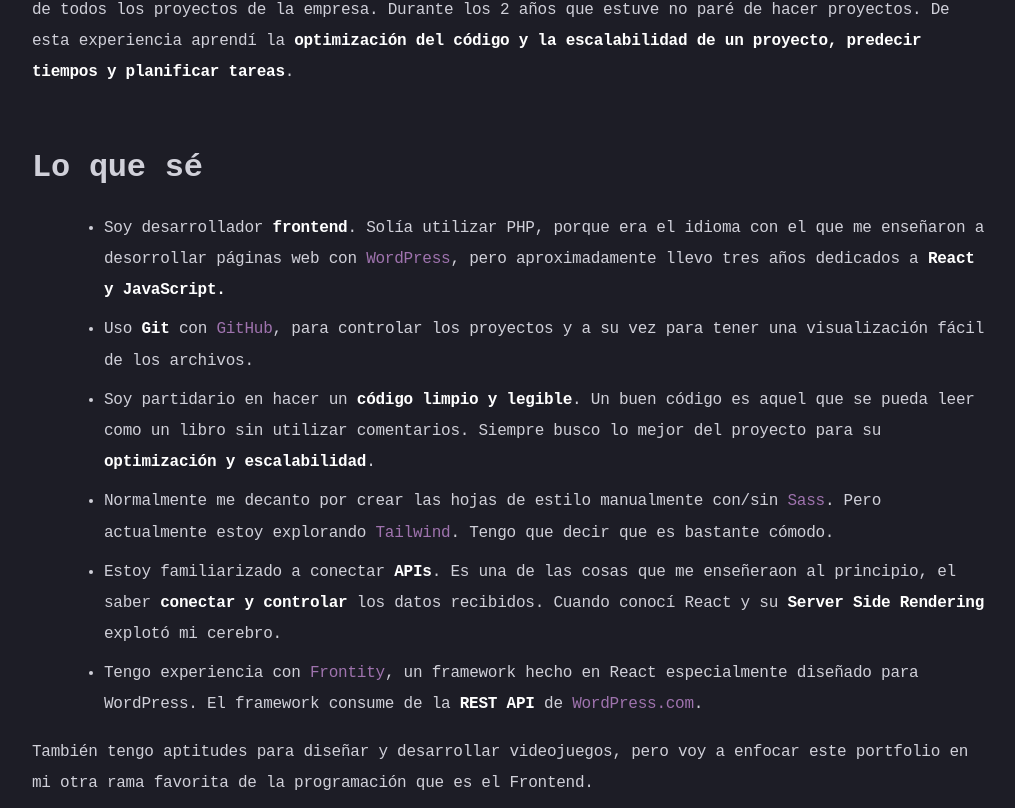
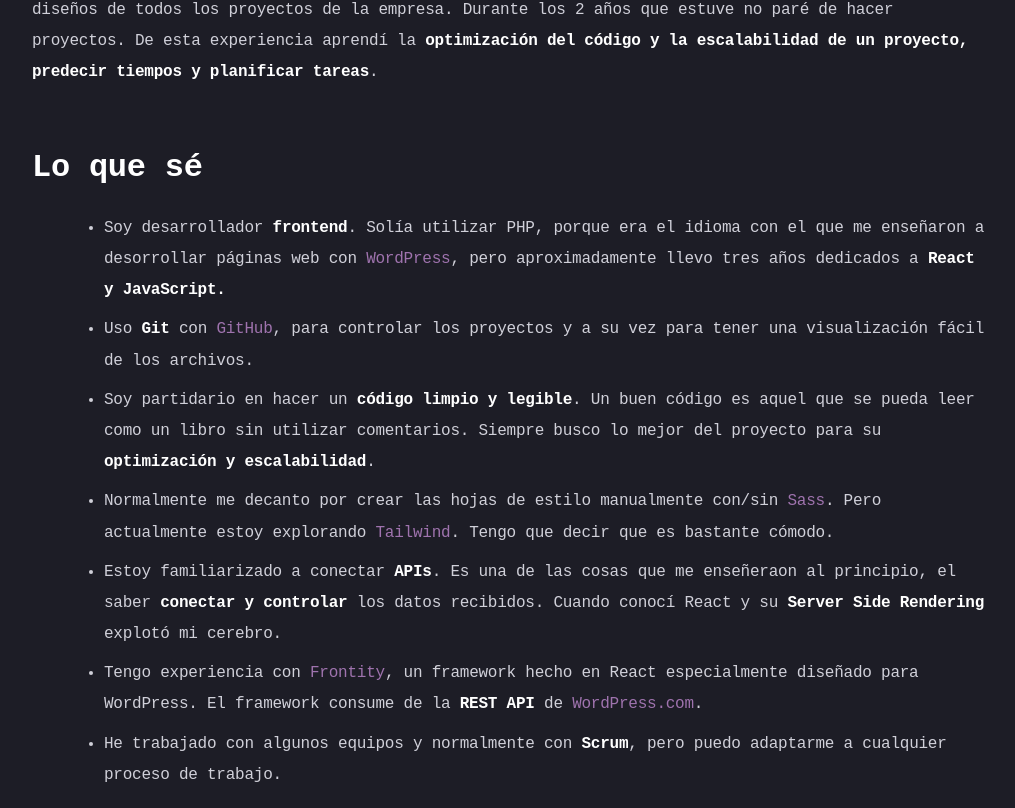
Before and after one commit to Hecater88/portfolio, a React (Create React App) app: page / in a window 1280 px wide. Shown: the part 1292-2100 px from the top of the page, without its empty margins (128-1143 px from the left). Built offline with nearby package versions, Linux system fonts and the light colour scheme.

Commit message:
Fix details

```diff
--- a/src/App.css
+++ b/src/App.css
@@ -43,7 +43,9 @@
   line-height: 1.95;
   margin: 0.5rem 0 0 2rem;
 }
-
+h3 {
+  color: #ffffff;
+}
 .title {
   margin: 0;
   margin-bottom: 16px;
@@ -134,12 +136,12 @@
   ul {
     padding-left: 0px;
   }
-  .container-header{
+  .container-header {
     justify-content: left;
   }
   .ul-header li {
     margin: 1rem 1rem;
-}
+  }
   .div-row-header {
     flex-direction: column;
     padding: 1.5rem 0 2rem 0;
--- a/src/components/current-projects.js
+++ b/src/components/current-projects.js
@@ -1,7 +1,7 @@
 function CurrentProjects() {
   return (
     <div>
-      <h3>Lo que estoy haciendo ahora</h3>
+      <h3>Actualmente trabajando en</h3>
       <ul>
         <li>
           <a href="https://github.com/Hecater88/TowerDefense" target="_blank" rel="noreferrer">
@@ -20,9 +20,10 @@
           <a href="https://github.com/Hecater88/portfolio" target="_blank" rel="noreferrer">
             Añadir juegos a este porfolio
           </a>
-          : Un juego en primera persona donde el suelo de tu casa es lava.
+          : Estoy experimentando si juegos hechos con Unity funcionan con React.
         </li>
       </ul>
+      <p>Estoy desarrollayando algunos juegos que tenia en la lista de hace mucho tiempo.</p>
     </div>
   );
 }
--- a/src/components/experience.js
+++ b/src/components/experience.js
@@ -57,7 +57,7 @@
         <a href="https://www.linkedin.com/company/isabellatech" target="_blank" rel="noreferrer">
           IsabellaTech
         </a>{" "}
-        me contratara como diseñador Frontend para desarrollar los diseños de
+        me contratara como programador Frontend para desarrollar los diseños de
         todos los proyectos de la empresa. Durante los 2 años que estuve no paré
         de hacer proyectos. De esta experiencia aprendí la{" "}
         <strong>
--- a/src/components/skills.js
+++ b/src/components/skills.js
@@ -58,8 +58,18 @@
           </a>
           .
         </li>
+
+        <li>
+          He trabajado con algunos equipos y normalmente con{" "}
+          <strong>Scrum</strong>, pero puedo adaptarme a cualquier proceso de
+          trabajo.
+        </li>
       </ul>
-      <p>También tengo aptitudes para diseñar y desarrollar videojuegos, pero voy a enfocar este portfolio en mi otra rama favorita de la programación que es el Frontend.</p>
+      <p>
+        También tengo aptitudes para diseñar y desarrollar videojuegos, pero voy
+        a enfocar este portfolio en mi otra rama favorita de la programación que
+        es el Frontend.
+      </p>
     </div>
   );
 }
```
